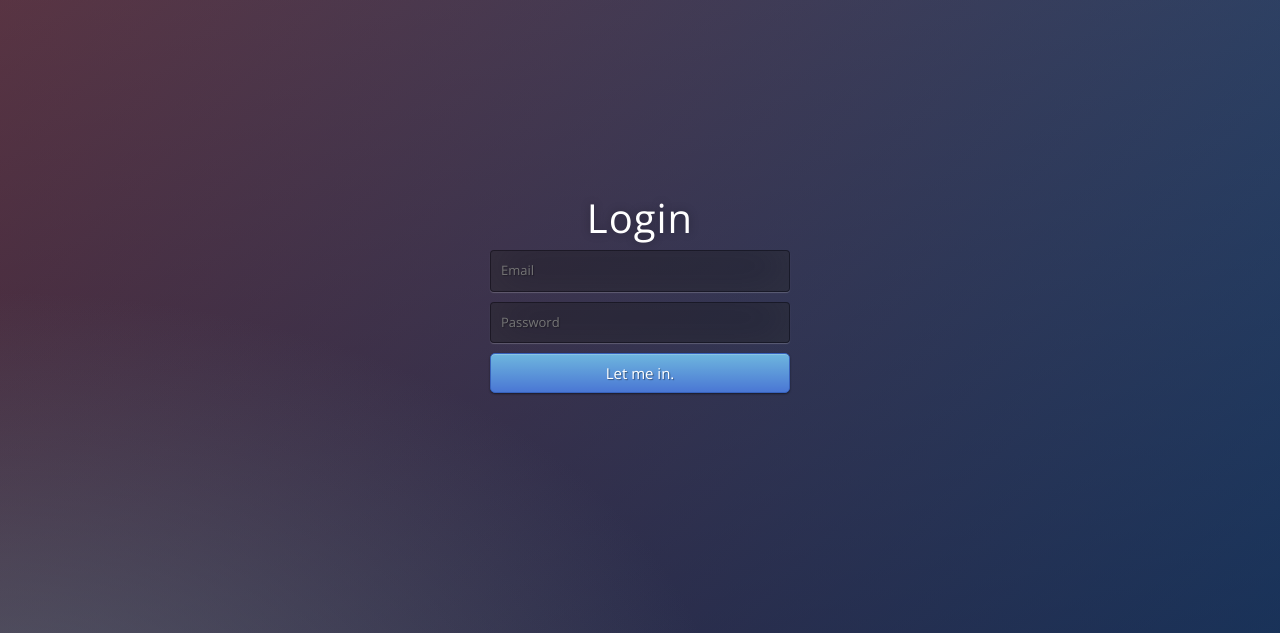
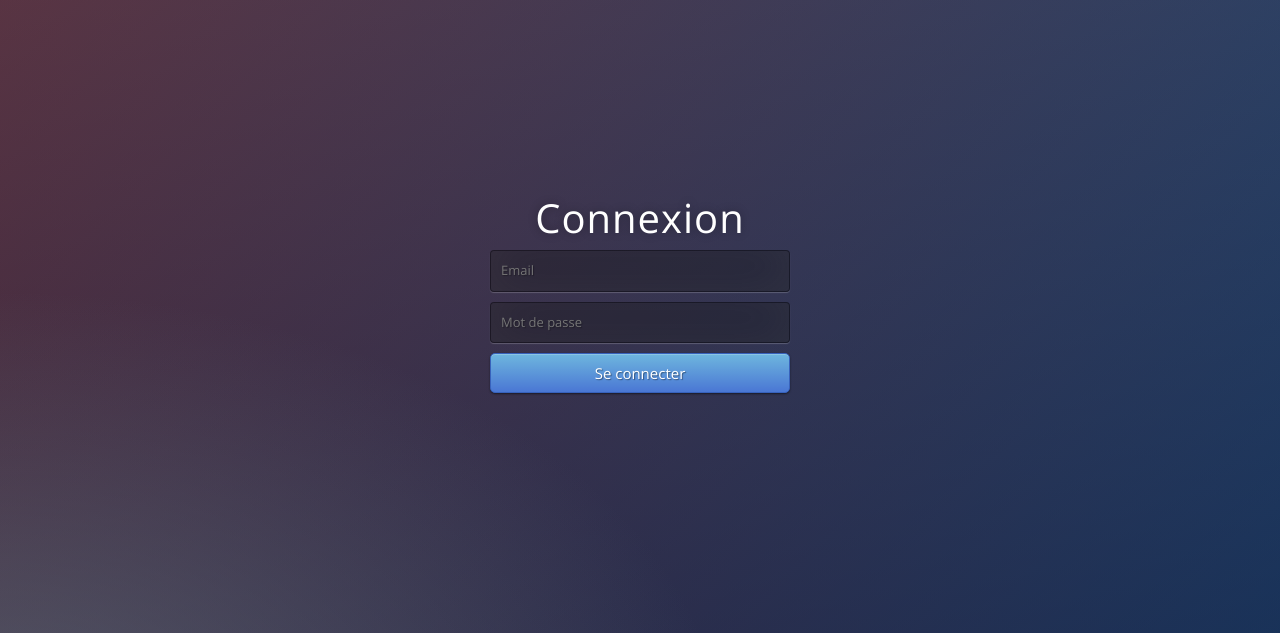
Before and after one commit to sponomary/RESTful-API, a Flask app: page /login in a window 1280 px wide. Shown: the part 56-689 px from the top of the page. Run offline with Flask 2, Linux system fonts and the light colour scheme.

Commit message:
Update login.html

```diff
--- a/templates/login.html
+++ b/templates/login.html
@@ -2,7 +2,7 @@
 {% block content %}
 
 <div class="box">
-    <h1>Login</h1>
+    <h1>Connexion</h1>
     {% with messages = get_flashed_messages() %}
         {% if messages %}
             {% for message in messages %}
@@ -13,8 +13,8 @@
 
     <form action="{{ url_for('login') }}" method="post">
         <input type="text" name="email" placeholder="Email" required="required"/>
-        <input type="password" name="password" placeholder="Password" required="required"/>
-        <button type="submit" class="btn btn-primary btn-block btn-large">Let me in.</button>
+        <input type="password" name="password" placeholder="Mot de passe" required="required"/>
+        <button type="submit" class="btn btn-primary btn-block btn-large">Se connecter</button>
     </form>
 </div>
 
```
